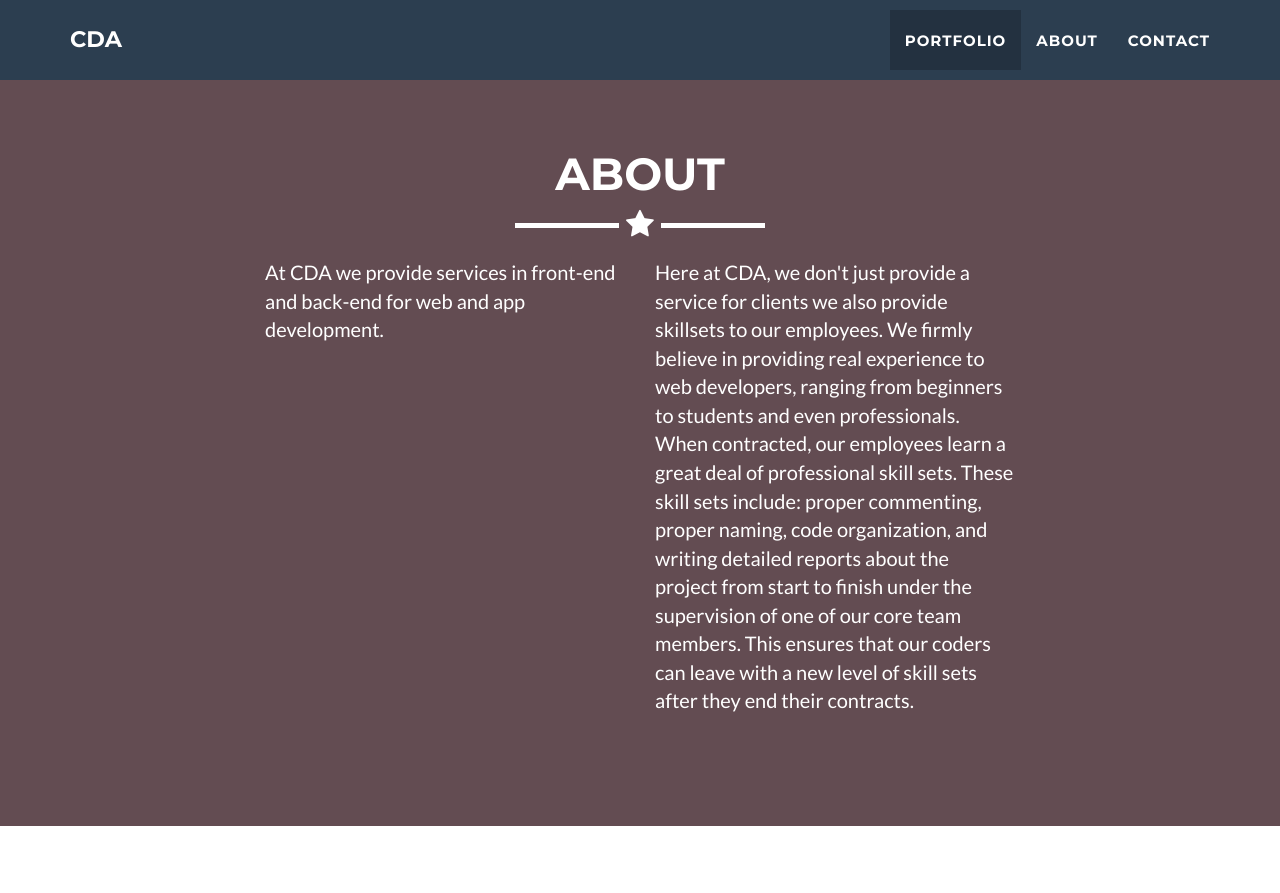
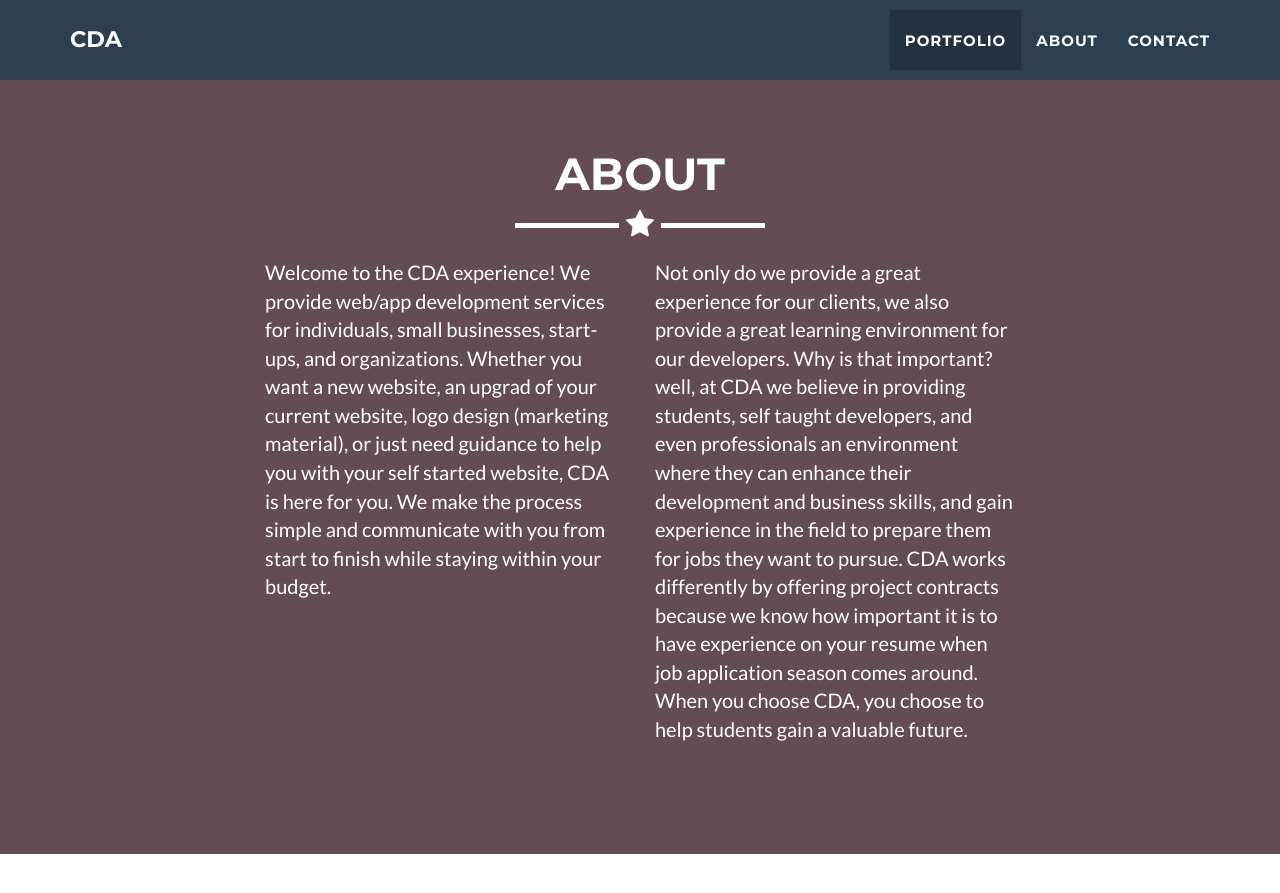
Before and after one commit to CDAwebhost/CDAwebhost, a Jekyll site: the page built from index.html, in a window 1280 px wide and 900 px high, scrolled down 1381 px. Shown: the top 893 px of the window. Built offline with Jekyll 4.4.1, drawn with Linux system fonts in a browser that asks for light colours.

Commit message:
Update about.html

```diff
--- a/_includes/about.html
+++ b/_includes/about.html
@@ -9,10 +9,10 @@
             </div>
             <div class="row">
                 <div class="col-lg-4 col-lg-offset-2">
-                    <p>At CDA we provide services in front-end and back-end for web and app development.  </p>
+                    <p>Welcome to the CDA experience! We provide web/app development services for individuals, small businesses, start-ups, and organizations. Whether you want a new website, an upgrad of your current website, logo design (marketing material), or just need guidance to help you with your self started website, CDA is here for you. We make the process simple and communicate with you from start to finish while staying within your budget. </p>
                 </div>
                 <div class="col-lg-4">
-                    <p>Here at CDA, we don't just provide a service for clients we also provide skillsets to our employees. We firmly believe in providing real experience to web developers, ranging from beginners to students and even professionals. When contracted, our employees learn a great deal of professional skill sets. These skill sets include: proper commenting, proper naming, code organization, and writing detailed reports about the project from start to finish under the supervision of one of our core team members. This ensures that our coders can leave with a new level of skill sets after they end their contracts. </p>
+                    <p>Not only do we provide a great experience for our clients, we also provide a great learning environment for our developers. Why is that important? well, at CDA we believe in providing students, self taught developers, and even professionals an environment where they can enhance their development and business skills, and gain experience in the field to prepare them for jobs they want to pursue. CDA works differently by offering project contracts because we know how important it is to have experience on your resume when job application season comes around. When you choose CDA, you choose to help students gain a valuable future. </p>
                 </div>
 
             </div>
```
